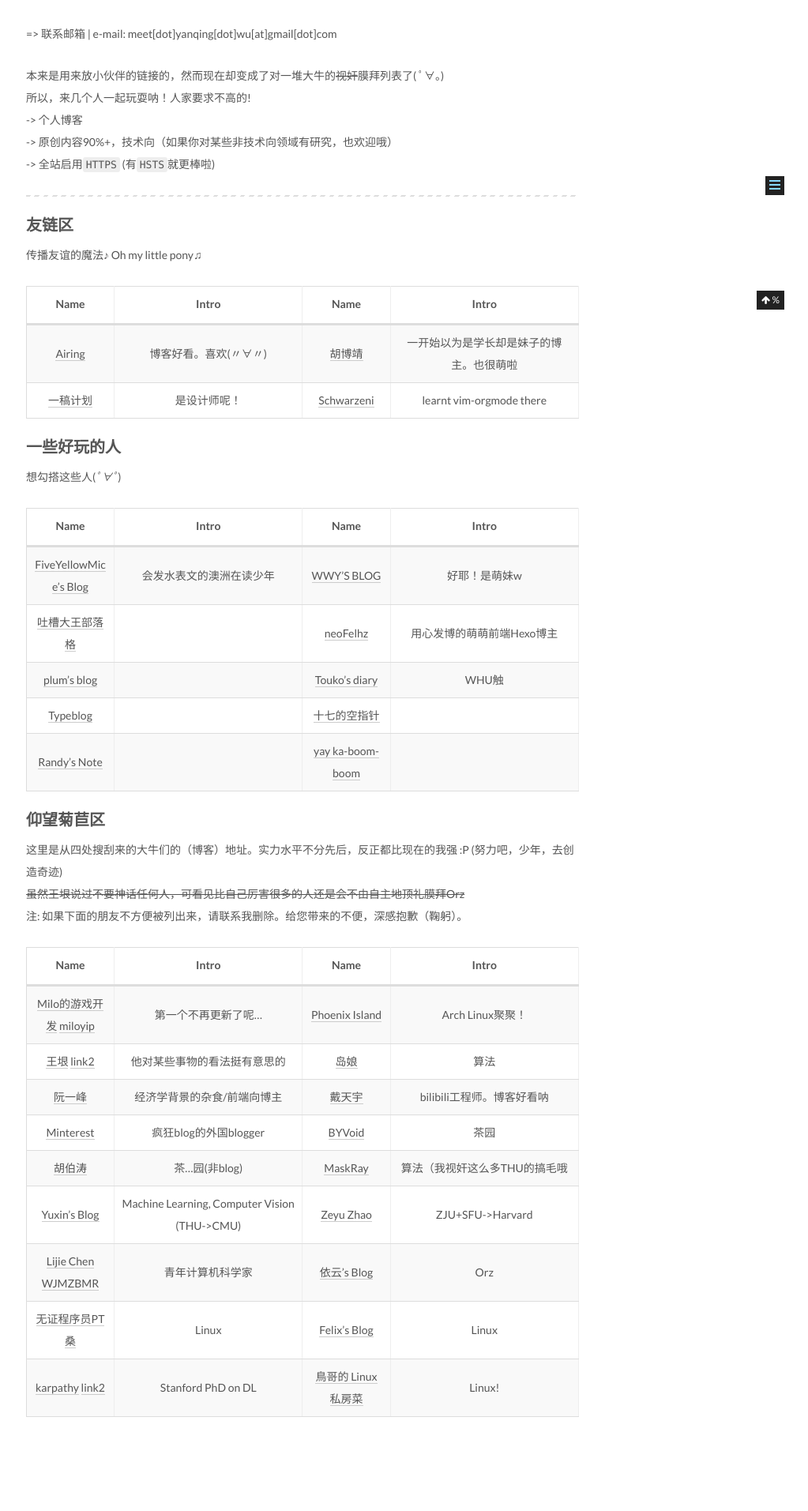
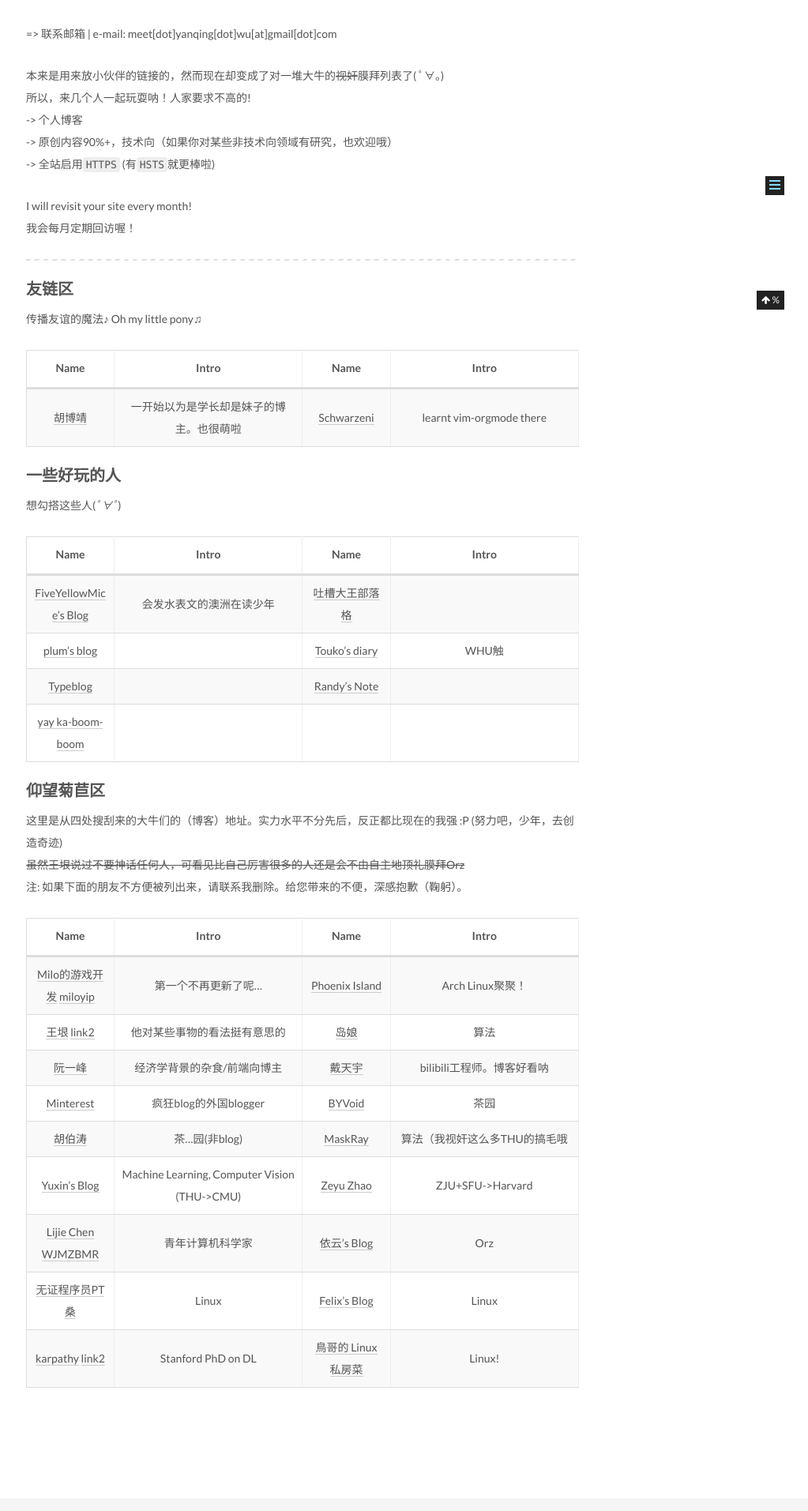
Before and after one commit to pwyq/blog, a Jekyll site: the page built from friends/index.html, in a window 1280 px wide. Shown: the part 608-2521 px from the top of the page at 79% size, without its empty margins (257-1280 px from the left). Built offline with Jekyll 4.4.1, drawn with Linux system fonts in a browser that asks for light colours.

Commit message:
update links

```diff
--- a/_includes/_friends/links.md
+++ b/_includes/_friends/links.md
@@ -24,6 +24,11 @@ For English speakers, if you wanna exchange blog link with me, feel free to cont
 -> 原创内容90%+，技术向（如果你对某些非技术向领域有研究，也欢迎哦）
 -> 全站启用`HTTPS` (有`HSTS`就更棒啦)
 
+
+I will revisit your site every month!
+我会每月定期回访喔！
+
+
 ---
 
 ### 友链区
@@ -31,19 +36,17 @@ For English speakers, if you wanna exchange blog link with me, feel free to cont
 
 | Name | Intro | Name | Intro |
 |:----:|:-----:|:----:|:-----:|
-| [Airing][4] | 博客好看。喜欢(〃∀〃) | [胡博靖][6] | 一开始以为是学长却是妹子的博主。也很萌啦 |
-| [一稿计划][35] | 是设计师呢！| [Schwarzeni][36] | learnt vim-orgmode there |
+| [胡博靖][6] | 一开始以为是学长却是妹子的博主。也很萌啦 | [Schwarzeni][36] | learnt vim-orgmode there |
 
 ### 一些好玩的人
 想勾搭这些人(*ﾟ∀ﾟ*)
 
 | Name | Intro | Name | Intro |
 |:----:|:-----:|:----:|:-----:|
-| [FiveYellowMice's Blog][19] | 会发水表文的澳洲在读少年 | [WWY'S BLOG][21] | 好耶！是萌妹w |
-| [吐槽大王部落格][22] | | [neoFelhz][23] | 用心发博的萌萌前端Hexo博主|
+| [FiveYellowMice's Blog][19] | 会发水表文的澳洲在读少年 | [吐槽大王部落格][22] | |
 | [plum's blog][3] | | [Touko's diary][7] | WHU触 |
-| [Typeblog][24] | | [十七的空指针][28] | |
-| [Randy's Note][29] | | [yay ka-boom-boom][30] | |
+| [Typeblog][24] | | [Randy's Note][29] | |
+| [yay ka-boom-boom][30] | | | |
 
 ### 仰望菊苣区
 这里是从四处搜刮来的大牛们的（博客）地址。实力水平不分先后，反正都比现在的我强 :P (努力吧，少年，去创造奇迹)
```
Also changed, not shown: other parts of _includes/_friends/links.md (+0 -5 lines).
